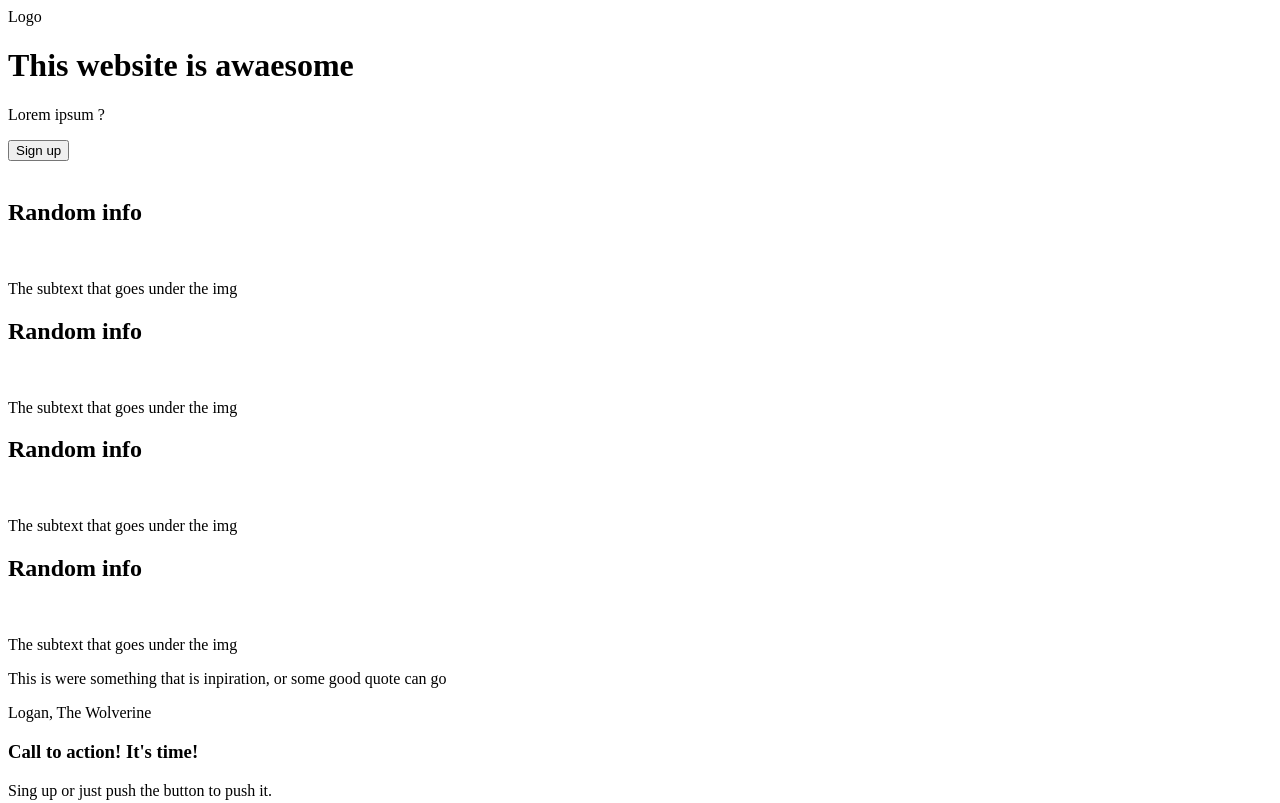
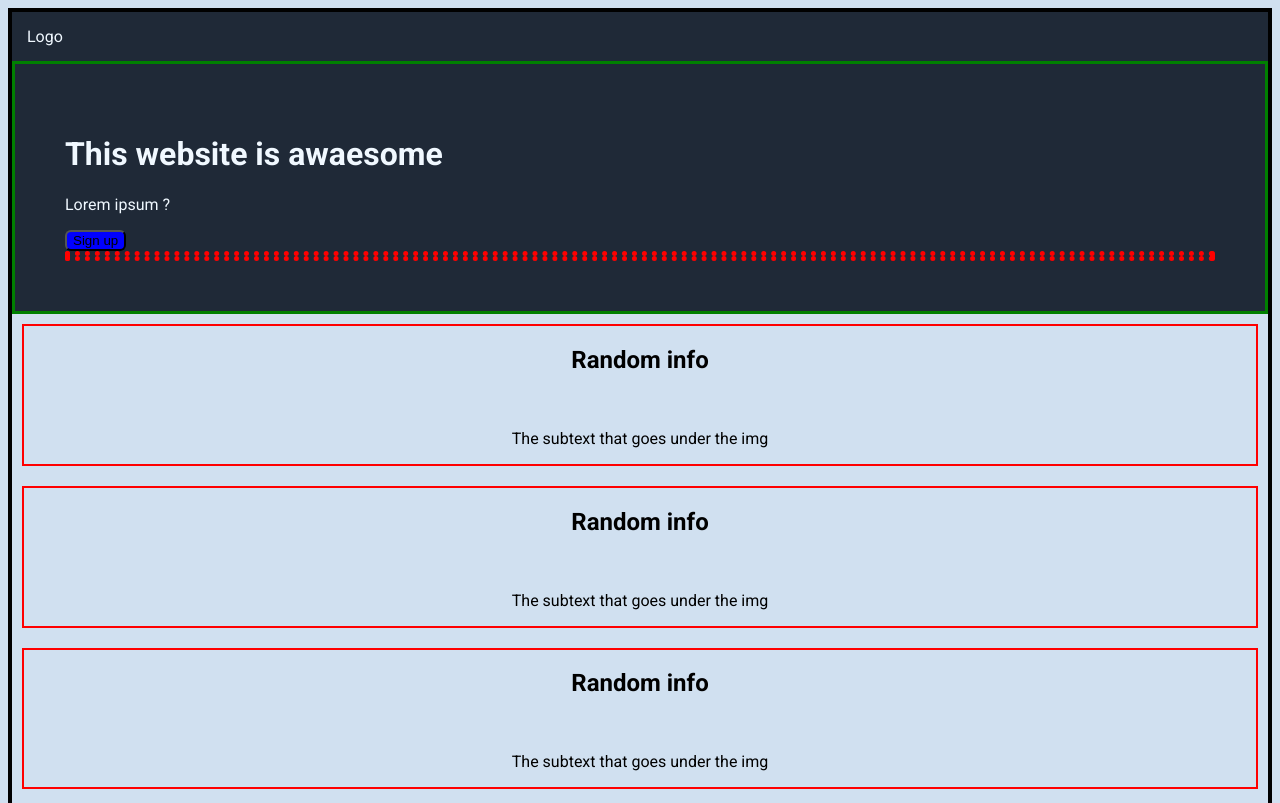
Before and after one commit to Ginx07/landing-page, a plain HTML site: page index.html in a window 1280 px wide. Shown: the top 803 px of the page. Drawn offline with Linux system fonts and the light colour scheme.

Commit message:
Several small tweeks to css from previous days

```diff
--- a/styles.css
+++ b/styles.css
@@ -1,3 +1,91 @@
-.body {
-    background-color: slategray;
+body {
+    font-family: roboto;
+    border: 4px black solid;
+    display:flex;
+    flex-direction: column;
+    background-color: rgb(208, 224, 240);
 }
+
+.header, .hero {
+    background-color: #1f2937;
+    display: flex;
+    flex-direction: column;
+    color: aliceblue;
+
+}
+.header {
+    display: flex;
+    padding: 15px;
+    flex-direction: row;
+}
+
+.hero {
+    padding: 50px;
+    display: flex;
+    border: 3px green solid;
+    flex-direction: column;
+    /* justify-content: flex-start;
+    flex-shrink: 1; */
+    flex-wrap: wrap;
+    flexgrow
+
+}
+
+.img {
+    max-width: fit-content;
+    min-width: min-content;
+
+
+}
+
+.h-left {
+        margin-right: auto;
+        font-weight: 800;
+
+}
+
+.tiles {
+    /* background-color:(235, 228, 218); */
+    display: flex;
+    flex-direction: column;
+    align-items: center;
+    border: 2px red solid;
+    margin: 10px;
+    /* width: 25%; */
+    height:min-content;
+    /* padding-bottom: 25%; */
+    flex-wrap: wrap;
+    flex-grow: 1;
+
+
+}
+
+.right {
+    border: 5px red dotted;
+    display: flex;
+    flex-wrap: wrap;
+}
+
+.quote {
+    background-color: #9fa0a1;
+    /* border: 5px blue dashed; */
+    padding: 75px;
+}
+
+.footer {
+    /* background-color: blue; */
+    padding: 40px;
+    display: block;
+}
+
+.middle{
+    /* border: 5px green dotted; */
+    display: flex;
+    flex-shrink: 0;
+    margin: 50px;
+}
+
+button {
+    background-color: blue;
+    border-radius: 6px;
+}
```
Also changed, not shown: AMG.jpg (added), Rari.jpg (added), Vette.jpg (added), credit.txt (added), lambo.jpg (added), r8.jpg (added), 1 other file.
